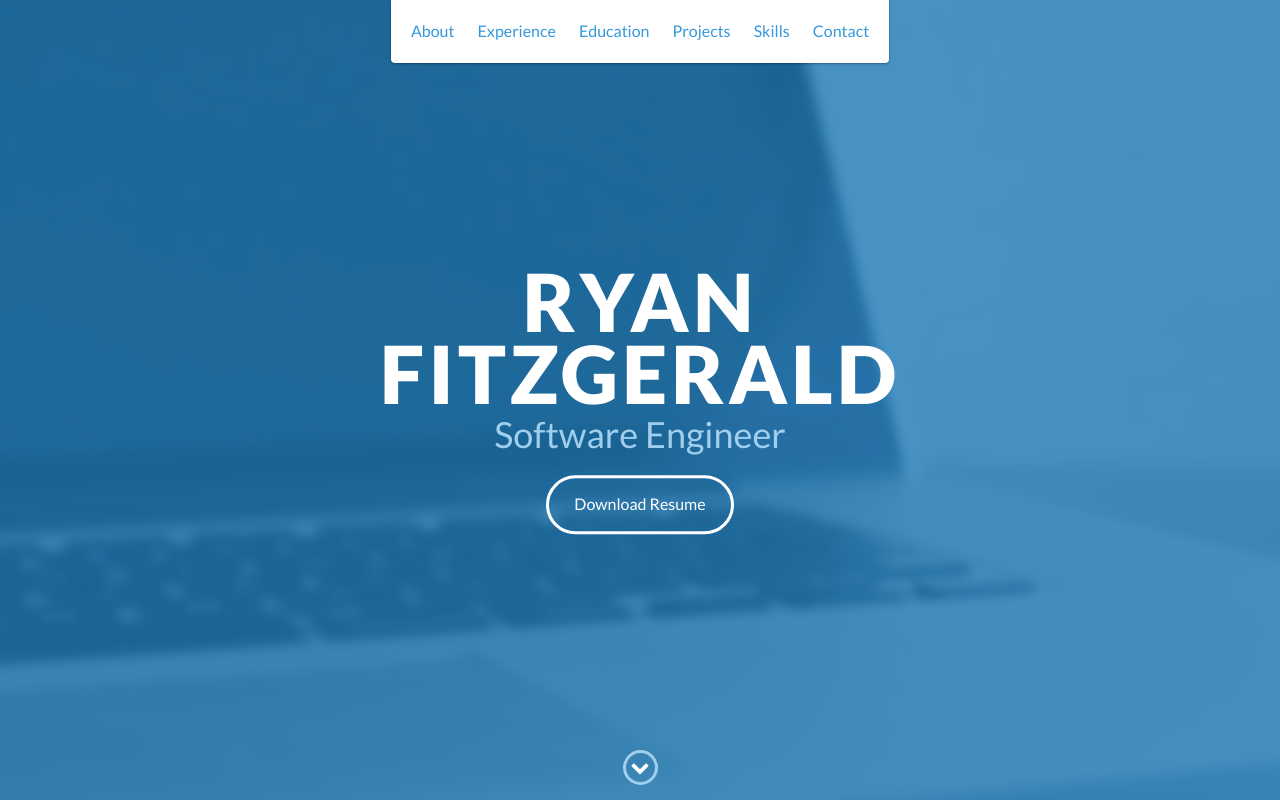
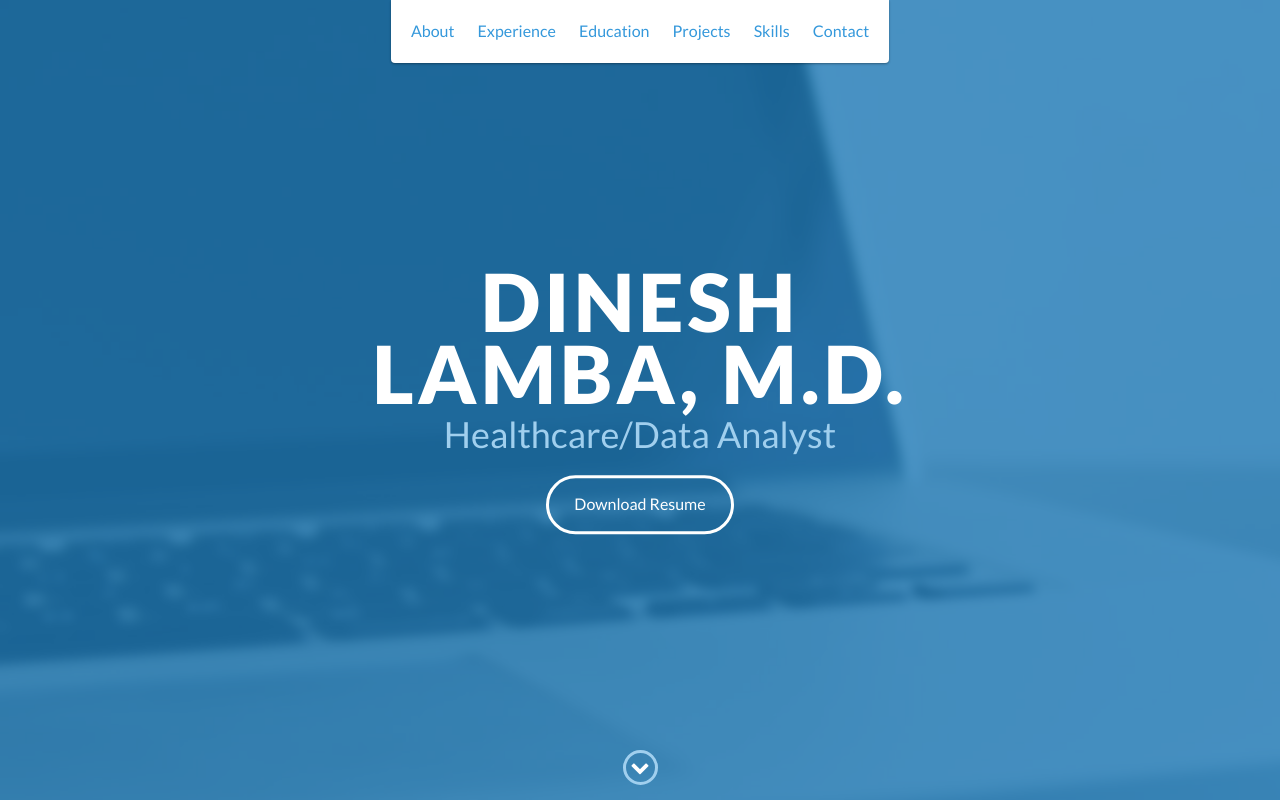
Before and after one commit to drlamba502/drlamba502.github.io, a website: page index.html in a window 1280 px wide. Shown: the top 800 px of the page. Drawn offline with nearby package versions, Linux system fonts and the light colour scheme.

Commit message:
updated name
updated name

```diff
--- a/index.html
+++ b/index.html
@@ -48,8 +48,8 @@
 
     <div id="lead">
         <div id="lead-content">
-            <h1>Ryan Fitzgerald</h1>
-            <h2>Software Engineer</h2>
+            <h1>Dinesh Lamba, M.D.</h1>
+            <h2>Healthcare/Data Analyst</h2>
             <a href="#" class="btn-rounded-white">Download Resume</a>
         </div>
         <!-- End #lead-content -->
```
